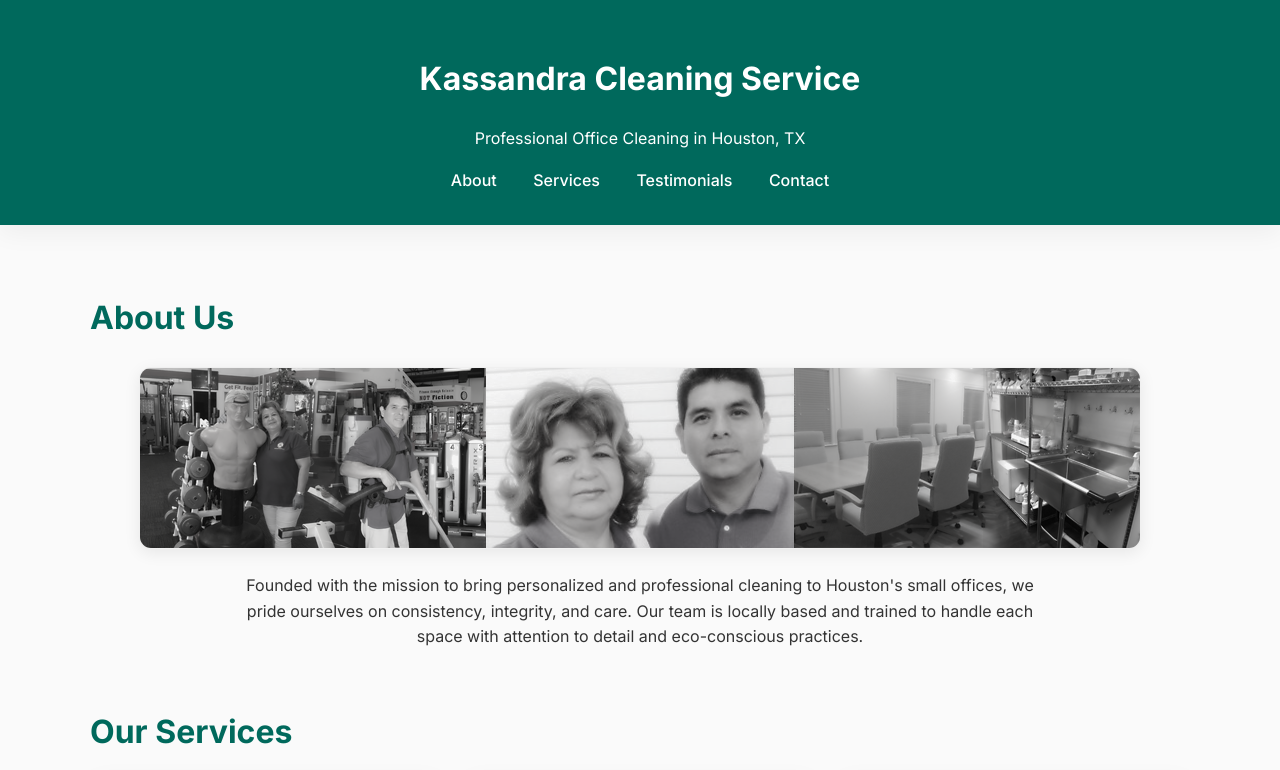
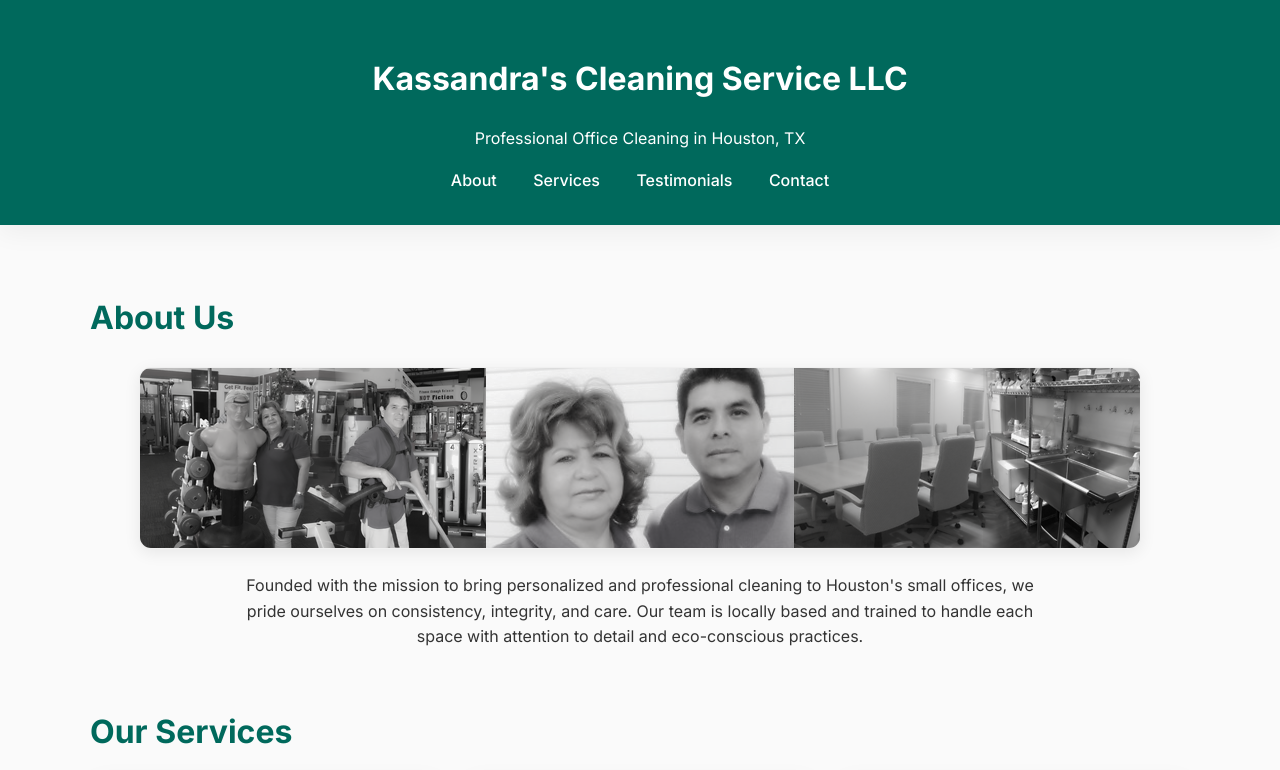
Before and after one commit to kassandras-cleanning/website, a plain HTML site: page index.html in a window 1280 px wide. Shown: the top 770 px of the page. Drawn offline with Linux system fonts and the light colour scheme.

Commit message:
fixed text title

```diff
--- a/index.html
+++ b/index.html
@@ -249,7 +249,7 @@
 <body>
 
   <header>
-    <h1>Kassandra Cleaning Service</h1>
+    <h1>Kassandra's Cleaning Service LLC</h1>
     <p>Professional Office Cleaning in Houston, TX</p>
     <nav>
       <a href="#about">About</a>
```
